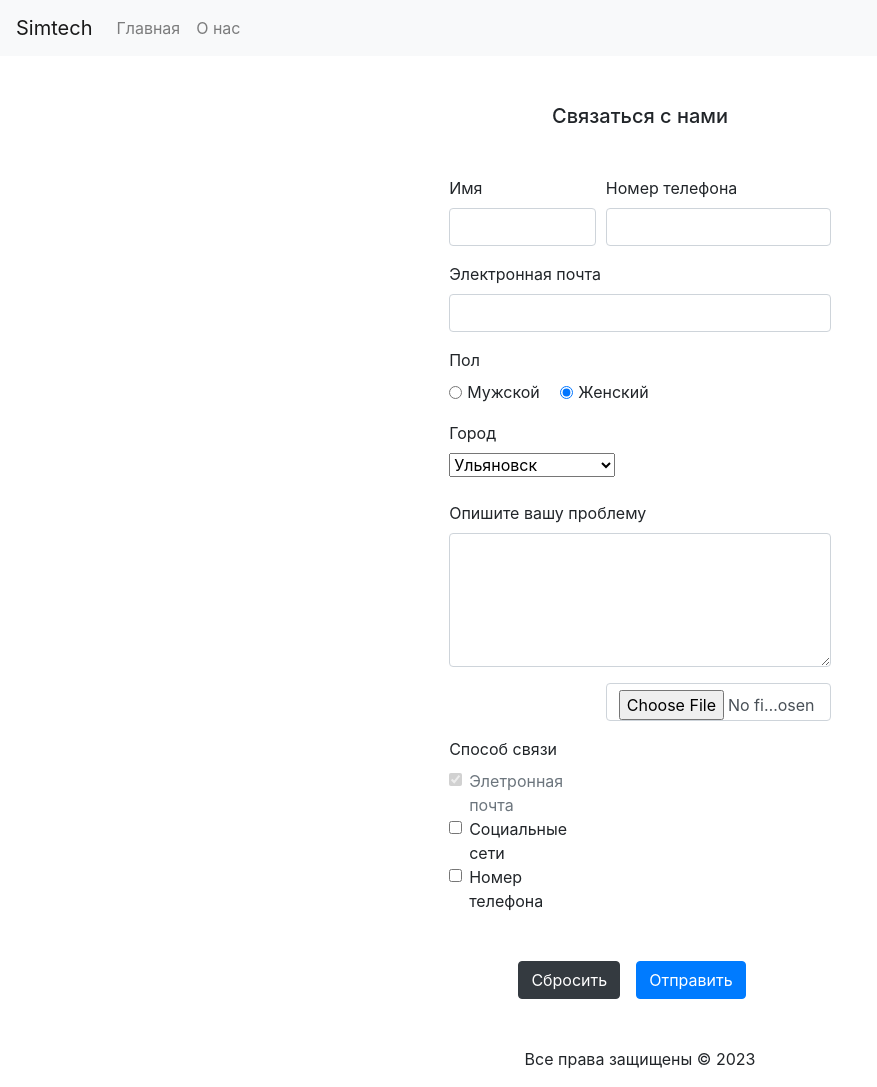
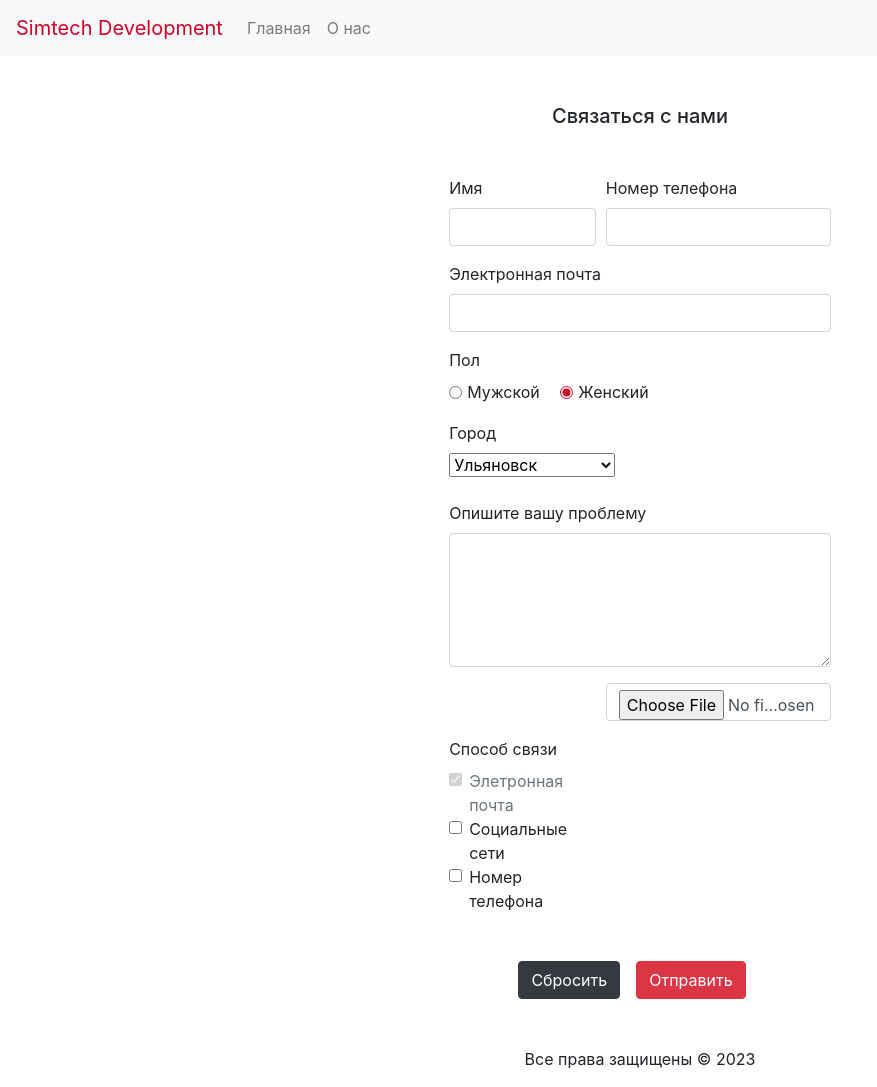
Before and after one commit to a-shdv/simtech-dev, a PHP site: page / in a window 1280 px wide. Shown: the whole page, without its empty margins (0-877 px from the left). Run offline with PHP 8.4, Linux system fonts and the light colour scheme.

Commit message:
Update styles.css

```diff
--- a/public/css/styles.css
+++ b/public/css/styles.css
@@ -1,3 +1,26 @@
+/* Выделение текста */
+::selection {background: #d30026; color:#fff}
+
+/* Логотип */
+html body header nav.navbar.navbar-expand-lg.navbar-light.bg-light a.navbar-brand {
+    color: #d30026;
+}
+
+/* Карточки */
 html body main div.container-fluid div.row.justify-content-left.ml-3 div.col-md-3 div.card {
-    height:100%;
+    height: 100%;
 }
+
+/* Поля формы */
+form .form-control:focus {
+    box-shadow: none !important;
+    -moz-box-shadow: none !important;
+    -webkit-box-shadow: none !important;
+    -o-box-shadow: none !important;
+    border-color: #d30026;
+}
+
+/* Радиобоксы, чекбоксы */
+input[type=radio], input[type=checkbox]{
+    accent-color: #d30026;
+}
--- a/public/index.php
+++ b/public/index.php
@@ -151,7 +151,7 @@
             <!-- Кнопка "Отправить" -->
             <div class="form-row justify-content-center">
                 <button class="btn btn-dark mr-3" type="reset">Сбросить</button>
-                    <button class="btn btn-primary mr-3" type="submit">Отправить</button>
+                <button class="btn btn-danger mr-3" type="submit">Отправить</button>
             </div>
 
         </form>
--- a/public/partials/header.html
+++ b/public/partials/header.html
@@ -1,7 +1,7 @@
 <!--Шапка -->
 <header>
     <nav class="navbar navbar-expand-lg navbar-light bg-light">
-        <a class="navbar-brand" href="#">Simtech</a>
+        <a class="navbar-brand" href="index.php">Simtech Development</a>
         <button class="navbar-toggler" type="button" data-toggle="collapse" data-target="#navbarSupportedContent" aria-controls="navbarSupportedContent" aria-expanded="false" aria-label="Toggle navigation">
             <span class="navbar-toggler-icon"></span>
         </button>
```
Also changed, not shown: public/about-us.php (+16 -6 lines). Lines whose indentation alone changed are shown as unchanged.
